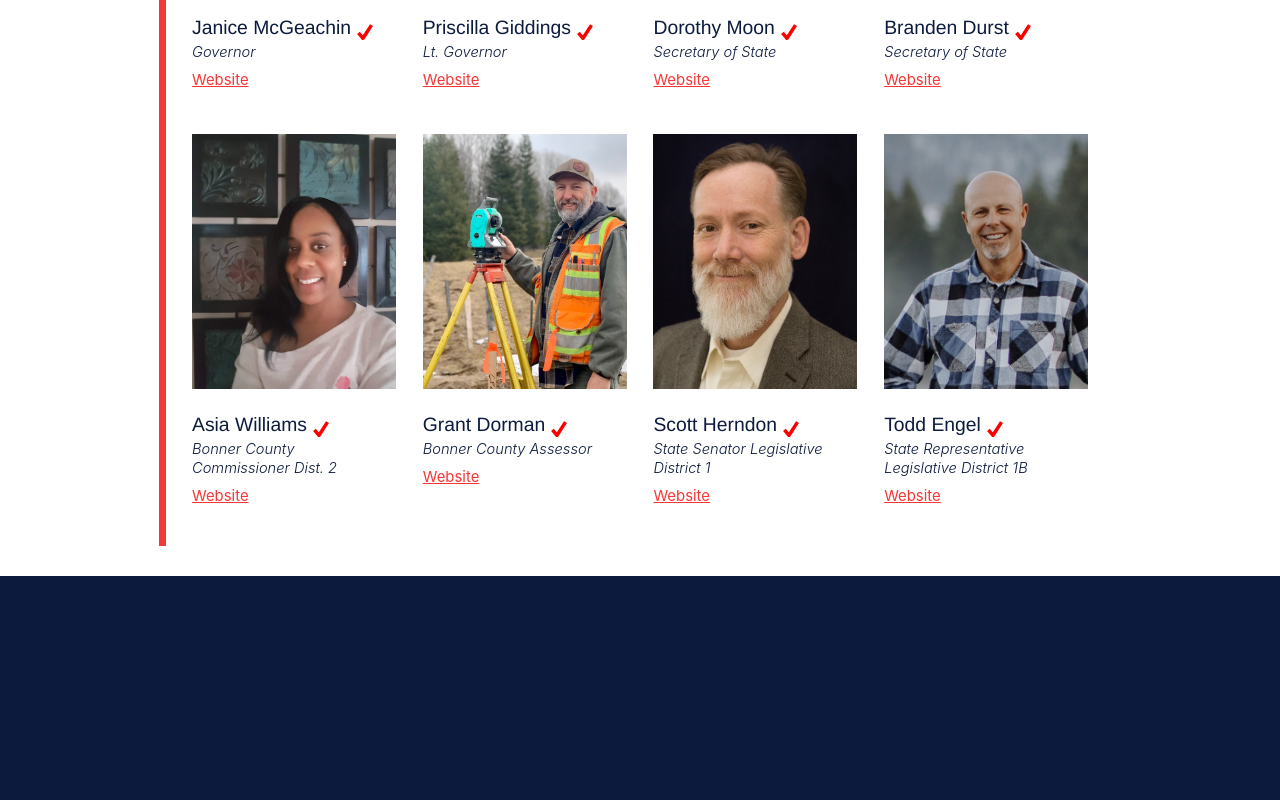
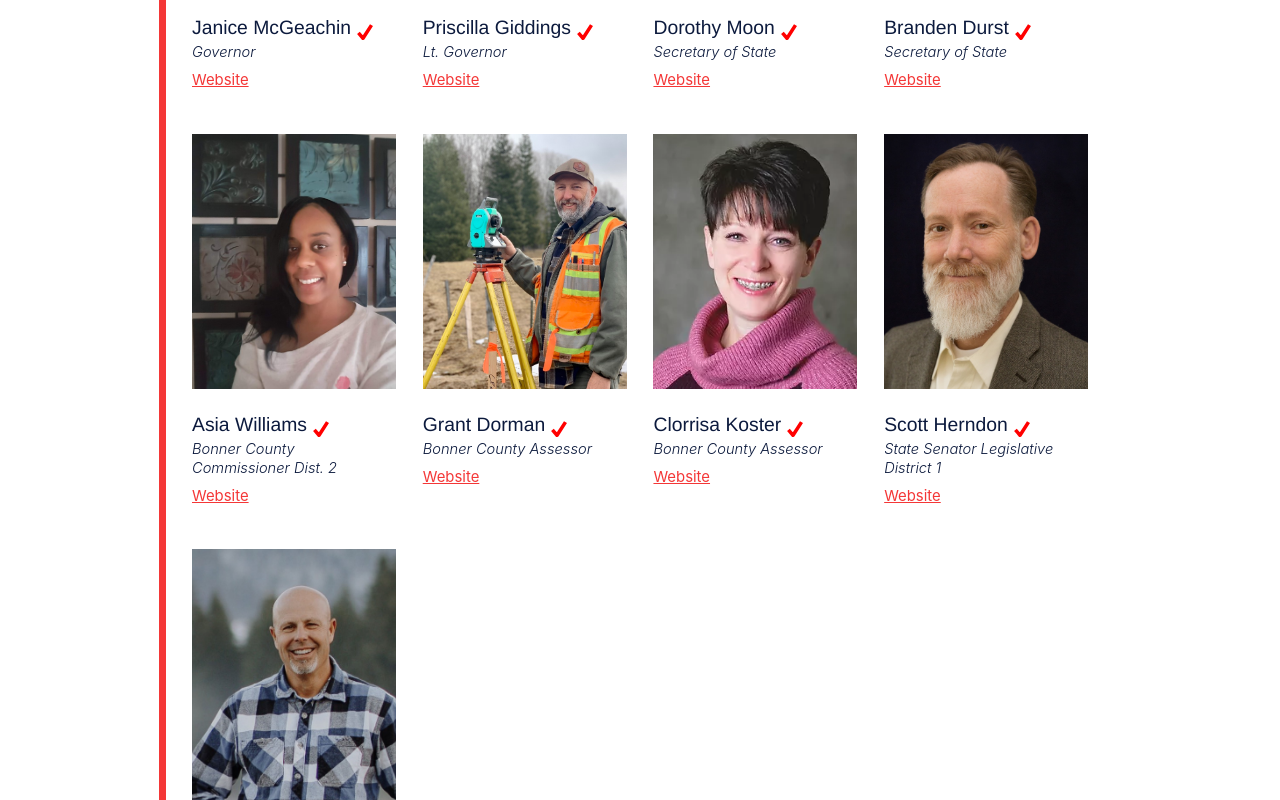
Before and after one commit to pactechteam/bonnervotes, a Next.js app: page / in a window 1280 px wide. Shown: the part 780-1580 px from the top of the page. Built offline with nearby package versions, Linux system fonts and the light colour scheme.

Commit message:
add clorrisa koster

```diff
--- a/pages/index.js
+++ b/pages/index.js
@@ -81,6 +81,15 @@ function Home() {
             />
             <Endorsed
               data={{
+                name: "Clorrisa Koster",
+                position: "Bonner County Assessor",
+                website: "https://www.clorrisakoster.com/",
+                surveyUrl: "",
+                slug: "clorrisa-koster",
+              }}
+            />
+            <Endorsed
+              data={{
                 name: "Scott Herndon",
                 position: "State Senator Legislative District 1",
                 website: "https://herndonforidaho.com/",
```
Also changed, not shown: public/img/candidates/clorrisa-koster.jpg (added).
